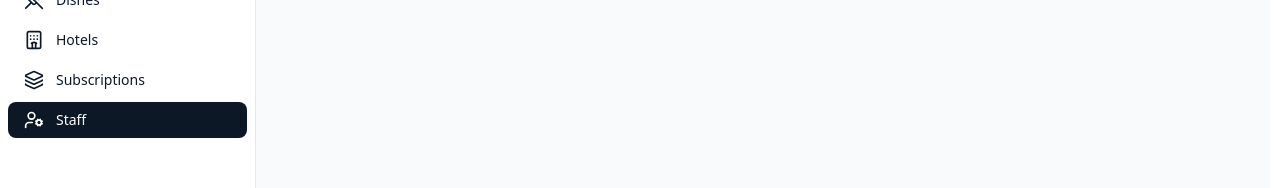
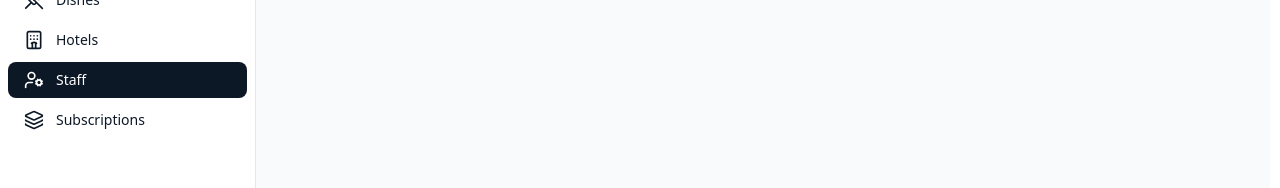
Before and after one commit to SondkarKrushna/hotel-project, a React (Vite) app: page /staff in a window 1280 px wide. Shown: the part 313-501 px from the top of the page. Built offline with nearby package versions, Linux system fonts and the light colour scheme; no server answers.

Commit message:
made changes in side bar

```diff
--- a/src/components/layout/Sidebar.jsx
+++ b/src/components/layout/Sidebar.jsx
@@ -71,6 +71,17 @@ const Sidebar = ({ isOpen, setIsOpen }) => {
           icon: Hotel,
           link: "/allhotels",
         },
+      ]
+    : []),
+  {
+    name: "Staff",
+    icon: UserCog,
+    link: "/staff",
+  },
+
+  // 👇 move subscriptions here
+  ...(!isAdmin
+    ? [
         {
           name: "Subscriptions",
           icon: Layers,
@@ -78,11 +89,6 @@ const Sidebar = ({ isOpen, setIsOpen }) => {
         },
       ]
     : []),
-    {
-      name: "Staff",
-      icon: UserCog,
-      link: "/staff",
-    },
 ];
 
   return (
```
Lines whose indentation alone changed are shown as unchanged.
